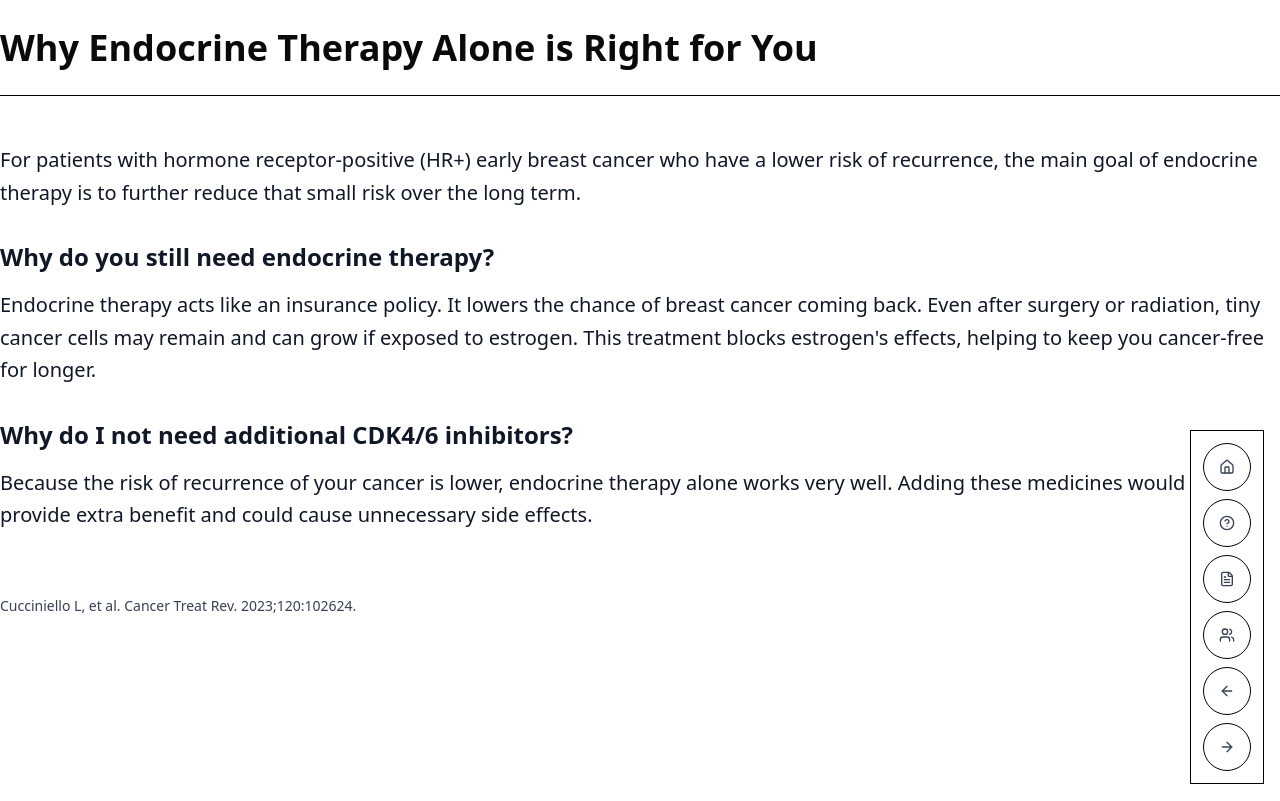
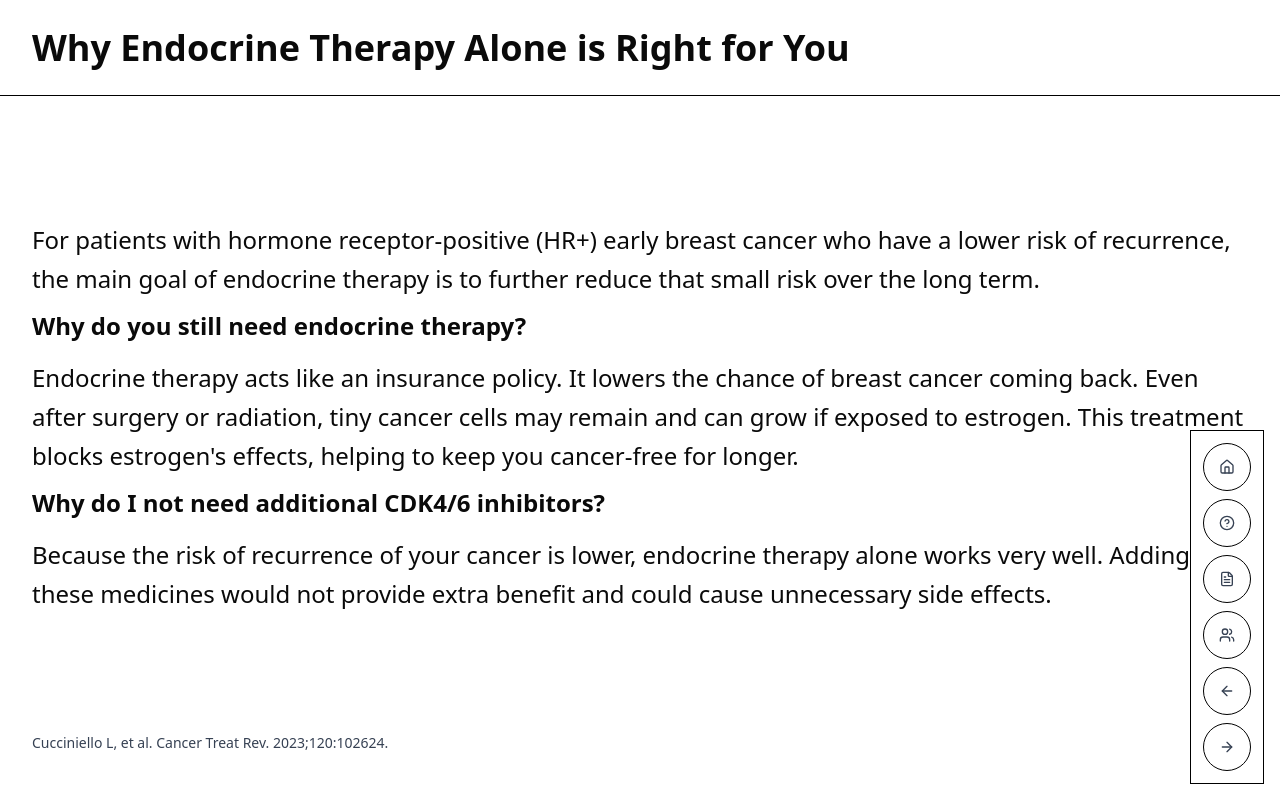
Before and after one commit to samosmireno/eli_lilly_decision_aid_1438, a React (Vite) app: page / in a window 1280 px wide. Built offline with nearby package versions, Linux system fonts and the light colour scheme; no server answers.

Commit message:
fix:layout

```diff
--- a/src/components/header.tsx
+++ b/src/components/header.tsx
@@ -7,7 +7,7 @@ export function Header({ title, centered = false }: HeaderProps) {
   return (
     <header className="flex min-h-24 items-center border-b border-black bg-white">
       <h1
-        className={`mx-auto w-full max-w-7xl px-4 text-4xl font-bold sm:px-8 md:px-16 xl:px-0 2xl:max-w-360 ${centered ? "text-center" : "text-left"}`}
+        className={`mx-auto w-full max-w-7xl px-4 text-4xl font-bold sm:px-8 2xl:max-w-360 ${centered ? "text-center" : "text-left"}`}
       >
         {title}
       </h1>
--- a/src/components/layout.tsx
+++ b/src/components/layout.tsx
@@ -9,7 +9,7 @@ export function Layout({ children, className = "" }: LayoutProps) {
   return (
     <main
       id="main-content"
-      className={`mx-auto w-full max-w-7xl px-4 py-12 sm:px-8 md:px-16 xl:px-0 2xl:max-w-360 ${className}`}
+      className={`mx-auto w-full max-w-7xl px-4 py-12 sm:px-8 2xl:max-w-360 ${className}`}
     >
       {children}
     </main>
--- a/src/pages/endocrine-therapy-pros.tsx
+++ b/src/pages/endocrine-therapy-pros.tsx
@@ -1,8 +1,8 @@
 export function EndocrineTherapyPros() {
   return (
-    <article className="space-y-8">
-      <section aria-labelledby="introduction">
-        <p className="text-xl leading-relaxed text-gray-900">
+    <article className="mt-19 space-y-3">
+      <section>
+        <p className="text-2xl leading-relaxed">
           For patients with hormone receptor-positive (HR+) early breast cancer
           who have a lower risk of recurrence, the main goal of endocrine
           therapy is to further reduce that small risk over the long term.
@@ -10,13 +10,10 @@ export function EndocrineTherapyPros() {
       </section>
 
       <section aria-labelledby="why-endocrine-therapy">
-        <h2
-          id="why-endocrine-therapy"
-          className="mb-4 text-2xl font-bold text-gray-900"
-        >
+        <h2 id="why-endocrine-therapy" className="mb-4 text-2xl font-bold">
           Why do you still need endocrine therapy?
         </h2>
-        <p className="text-xl leading-relaxed text-gray-900">
+        <p className="text-2xl leading-relaxed">
           Endocrine therapy acts like an insurance policy. It lowers the chance
           of breast cancer coming back. Even after surgery or radiation, tiny
           cancer cells may remain and can grow if exposed to estrogen. This
@@ -26,17 +23,17 @@ export function EndocrineTherapyPros() {
       </section>
 
       <section aria-labelledby="why-not-cdk">
-        <h2 id="why-not-cdk" className="mb-4 text-2xl font-bold text-gray-900">
+        <h2 id="why-not-cdk" className="mb-4 text-2xl font-bold">
           Why do I not need additional CDK4/6 inhibitors?
         </h2>
-        <p className="text-xl leading-relaxed text-gray-900">
+        <p className="text-2xl leading-relaxed">
           Because the risk of recurrence of your cancer is lower, endocrine
           therapy alone works very well. Adding these medicines would not
           provide extra benefit and could cause unnecessary side effects.
         </p>
       </section>
 
-      <footer className="pt-8">
+      <footer className="mt-30">
         <p className="text-sm text-gray-700">
           Cucciniello L, et al. Cancer Treat Rev. 2023;120:102624.
         </p>
```
